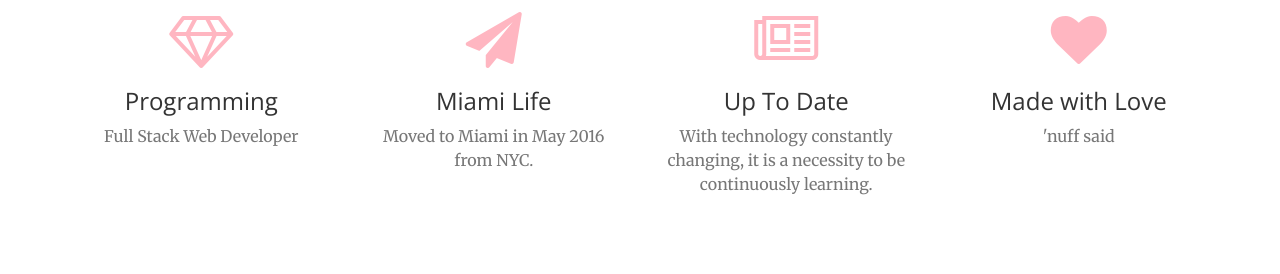
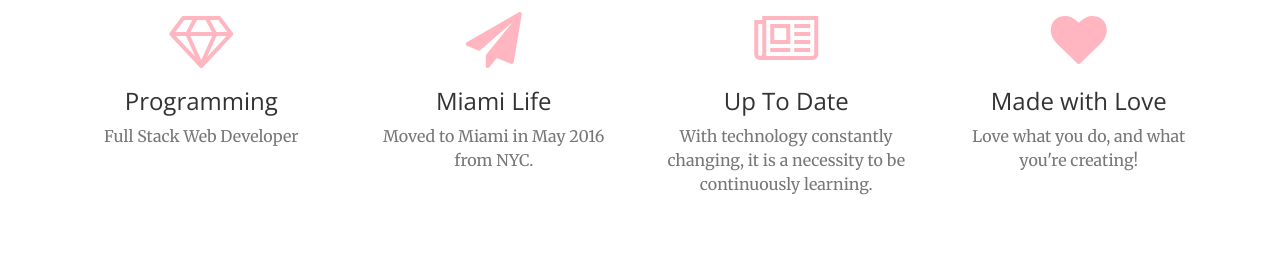
Before and after one commit to armaultasch/armaultasch.github.io, a website: page index.html in a window 1280 px wide. Shown: the part 1400-1674 px from the top of the page. Drawn offline with nearby package versions, Linux system fonts and the light colour scheme.

Commit message:
correct push

```diff
--- a/index.html
+++ b/index.html
@@ -130,7 +130,7 @@
                     <div class="service-box">
                         <i class="fa fa-4x fa-heart text-primary sr-icons"></i>
                         <h3>Made with Love</h3>
-                        <p class="text-muted">'nuff said</p>
+                        <p class="text-muted">Love what you do, and what you're creating!</p>
                     </div>
                 </div>
             </div>
```
